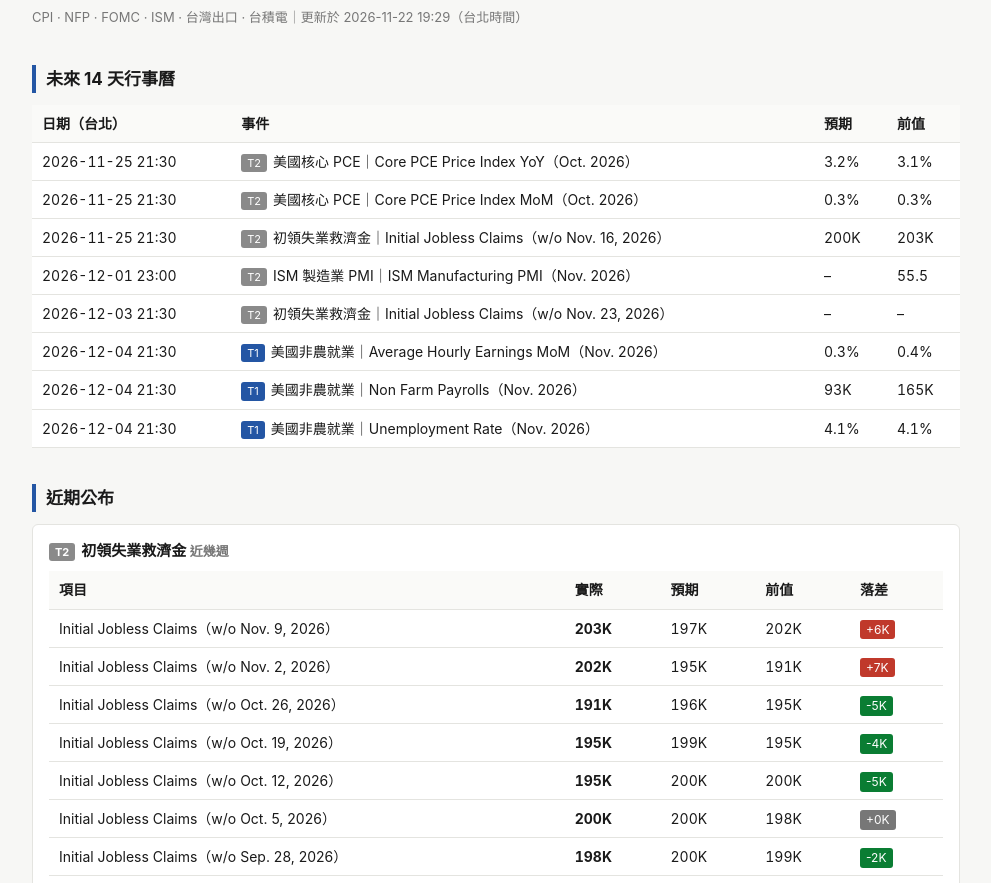
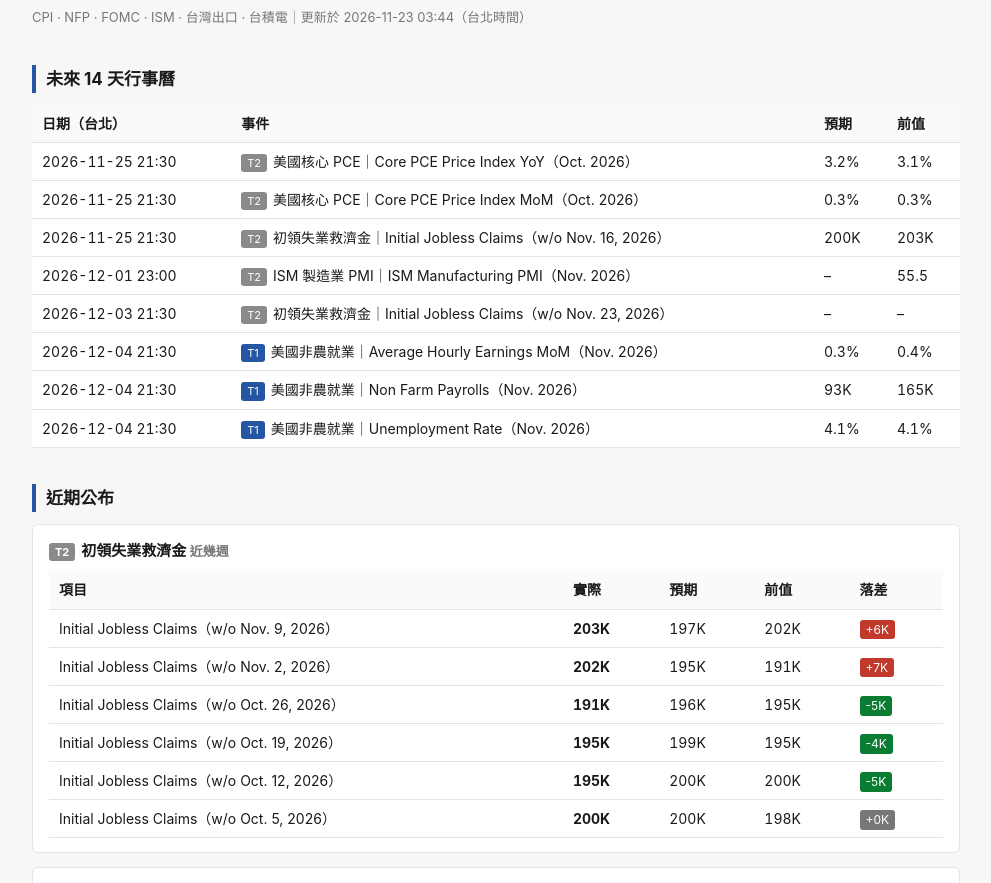
Before and after one commit to user01ju/macro_dashboard, a plain HTML site: page index.html in a window 1280 px wide. Shown: the part 57-940 px from the top of the page, without its empty margins (144-1135 px from the left). Drawn offline with nearby package versions, Linux system fonts and the light colour scheme.

Commit message:
chore: update macro dashboard 819f1854903639740230dace27618eba5ffc98c3

```diff
--- a/index.html
+++ b/index.html
@@ -43,7 +43,7 @@
 <body>
 <div class="wrap">
   <h1>總經數據儀表板</h1>
-  <div class="sub">CPI · NFP · FOMC · ISM · 台灣出口 · 台積電｜更新於 2026-11-22 19:29（台北時間）</div>
+  <div class="sub">CPI · NFP · FOMC · ISM · 台灣出口 · 台積電｜更新於 2026-11-23 03:44（台北時間）</div>
 
   <h2>未來 14 天行事曆</h2>
 
@@ -199,19 +199,6 @@
 
 
             <span class="badge b-flat">+0K</span>
-
-        </td>
-      </tr>
-
-      <tr>
-        <td>Initial Jobless Claims（w/o Sep. 28, 2026）</td>
-        <td class="num"><strong>198K</strong></td>
-        <td class="num">200K</td>
-        <td class="num">199K</td>
-        <td>
-
-
-            <span class="badge b-good">-2K</span>
 
         </td>
       </tr>
```
